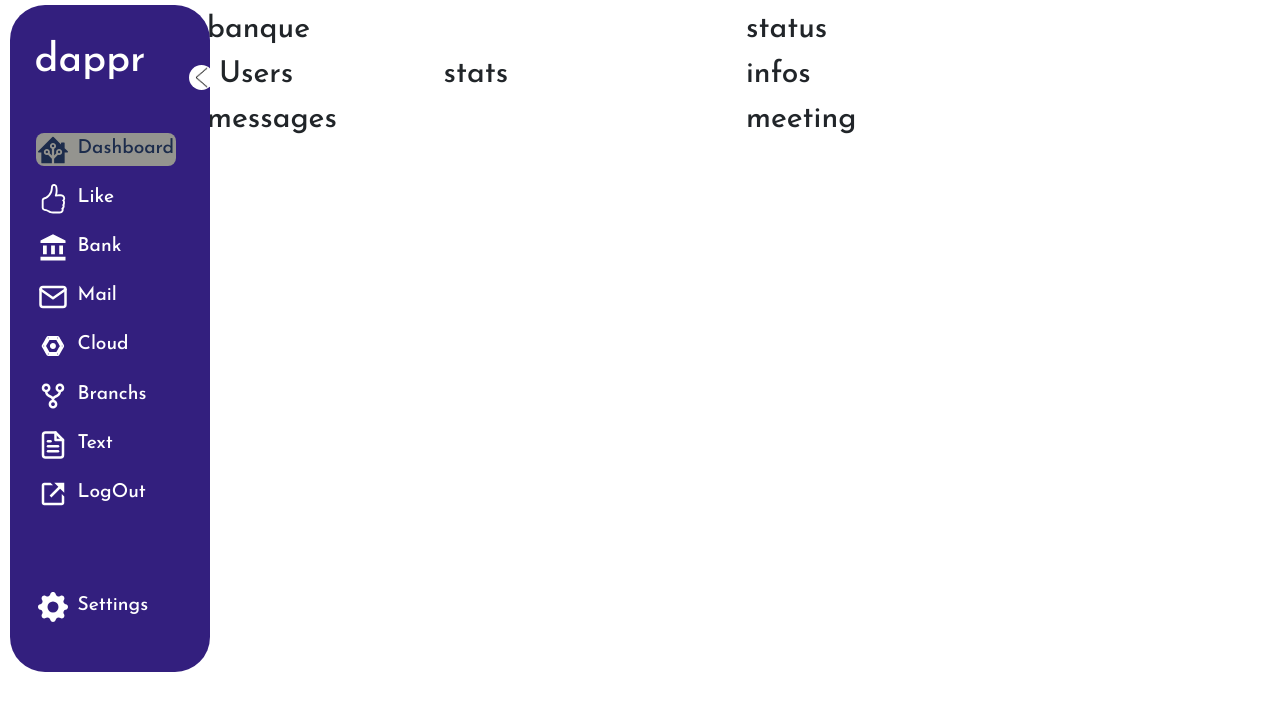
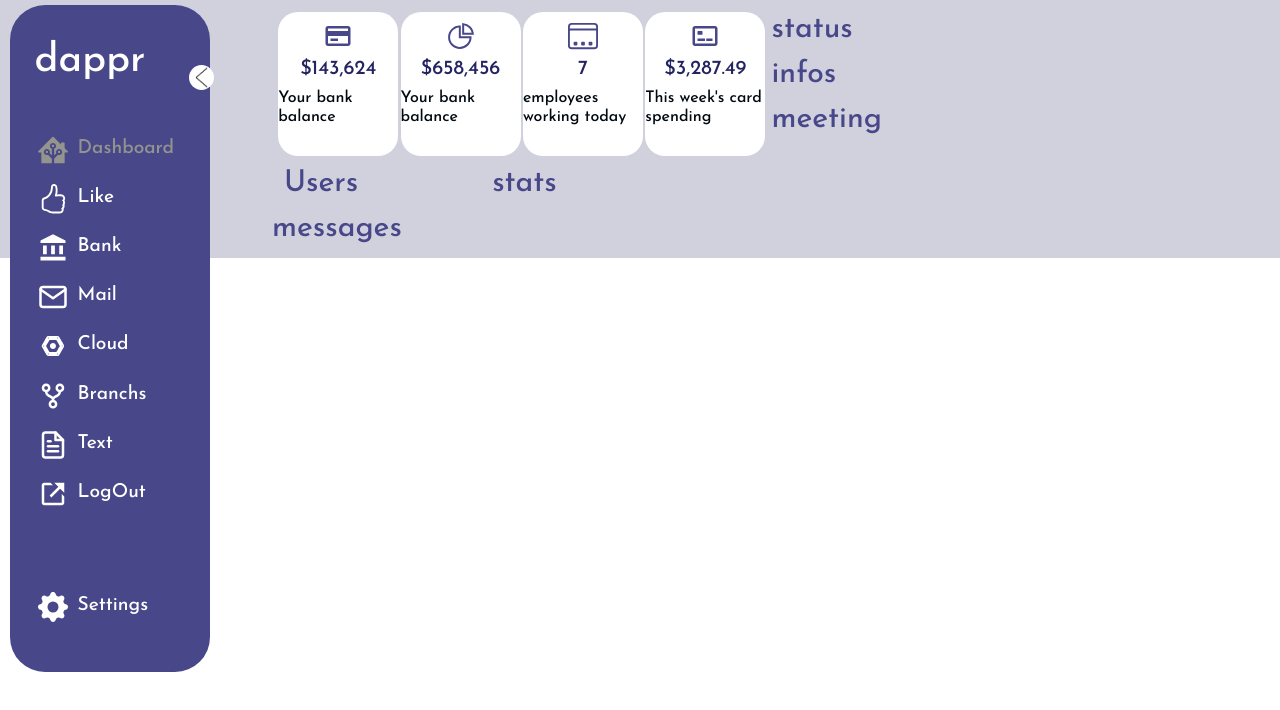
Before and after one commit to Raissadongmo/dashboard, a React (Create React App) app: page / in a window 1280 px wide. Shown: the top 710 px of the page. Built offline with nearby package versions, Linux system fonts and the light colour scheme.

Commit message:
ajout du composant Bank tiket 8

```diff
--- a/src/components/Bank.js
+++ b/src/components/Bank.js
@@ -0,0 +1,38 @@
+import React from "react";
+import { BiCreditCard } from "react-icons/bi";
+import { AiOutlinePieChart } from "react-icons/ai";
+import { BsWindowDock } from "react-icons/bs";
+import { BiCreditCardFront } from "react-icons/bi";
+import { Row, Col } from "react-bootstrap";
+
+const Bank = () => {
+  const boites = [
+    { icon: <BiCreditCard />, balance: "$143,624", text: "Your bank balance" },
+    {
+      icon: <AiOutlinePieChart />,
+      balance: "$658,456",
+      text: "Your bank balance",
+    },
+    { icon: <BsWindowDock />, balance: "7", text: "employees working today" },
+    {
+      icon: <BiCreditCardFront />,
+      balance: "$3,287.49",
+      text: "This week's card spending",
+    },
+  ];
+  return (
+    <div className="info">
+      {boites.map((boite) => {
+        return (
+          <div className="info-boite">
+            {boite.icon}
+            <h5>{boite.balance}</h5>
+            <h6>{boite.text}</h6>
+          </div>
+        );
+      })}
+    </div>
+  );
+};
+
+export default Bank;
--- a/src/components/Dashboard.js
+++ b/src/components/Dashboard.js
@@ -1,11 +1,12 @@
 import React from "react";
 import { Container, Row, Col } from "react-bootstrap";
+import Bank from "./Bank";
 
 const Dashboard = () => {
   return (
     <Row className="dash">
       <Col className="cols" md={6} sm={8} xs={12}>
-        <Row className="rows"> banque</Row>
+        <Row className="rows">{<Bank />}</Row>
         <Row className="rows">
           <Col className="cols" sm={5} xs={12}>
             Users
--- a/src/styles/components/bank.scss
+++ b/src/styles/components/bank.scss
@@ -0,0 +1,27 @@
+.info{
+    display: flex;
+    flex-wrap:wrap;
+    justify-content:space-around;
+    padding: 5px;
+    margin-right: 10px;
+  .info-boite{
+    justify-content: space-between;
+    justify-items: center;
+    width:15vh;
+    height: 18vh;
+    margin: 5px 5px 5px5px;
+    border-radius: 20px;
+    background-color: var(--ligth);
+    gap: 0.1rem;
+h5{
+    gap: 0.2rem;
+    font-weight: 50px;
+    color: var(--textnumber);
+
+}
+h6{
+    gap: 1.2rem;
+    color: var(--dark);
+}
+  }
+}
--- a/src/styles/components/dashboard.scss
+++ b/src/styles/components/dashboard.scss
@@ -1,9 +1,11 @@
 .dash{
    // position: relative;
     flex: 6;
-    margin-left: 200px;
+    margin-left: 265px;
+    margin-right: 2px;
     padding: 7px;
     height: screen;
+    color: var(--primary-1);
 
 }
 .rows{
--- a/src/styles/components/sidenavbar.scss
+++ b/src/styles/components/sidenavbar.scss
@@ -68,18 +68,18 @@ li{
     gap: 0.6rem;
 
     &:hover{
-        background-color: var(--semiligth);
+       // background-color: var(--semiligth);
        a, span{
-        color: var(--dark);
+        color: var(--semiligth);
        }
 
     }
 }
 
 .active{
-    background-color: var(--semiligth);
+   // background-color: var(--semiligth);
     a, span{
-        color: var(--primary-2);
+        color: var(--semiligth);
     }
 }
 
--- a/src/styles/couleurs.scss
+++ b/src/styles/couleurs.scss
@@ -1,8 +1,10 @@
 #root{
-    --primary-1:#331f7e;
-    --primary-2:rgb(28, 44, 76);
+    --primary-1:rgb(71, 71, 137);
+    --bgcolor:rgb(209, 209, 222);
+    --textnumber:rgb(36, 36, 97);
     --dark:#010911;
     --ligth:#fff;
     --semiligth:#94948f;
 
+
 }
--- a/src/styles/index.scss
+++ b/src/styles/index.scss
@@ -3,3 +3,4 @@
 @import"./components/home";
 @import"./components/sidenavbar";
 @import"./components/dashboard";
+@import"./components/bank";
--- a/src/styles/setting.scss
+++ b/src/styles/setting.scss
@@ -14,4 +14,5 @@
   font-size: 30px;
   margin-left: 0;
   margin-top: 0;
+  background-color: var(--bgcolor);
 }
```
